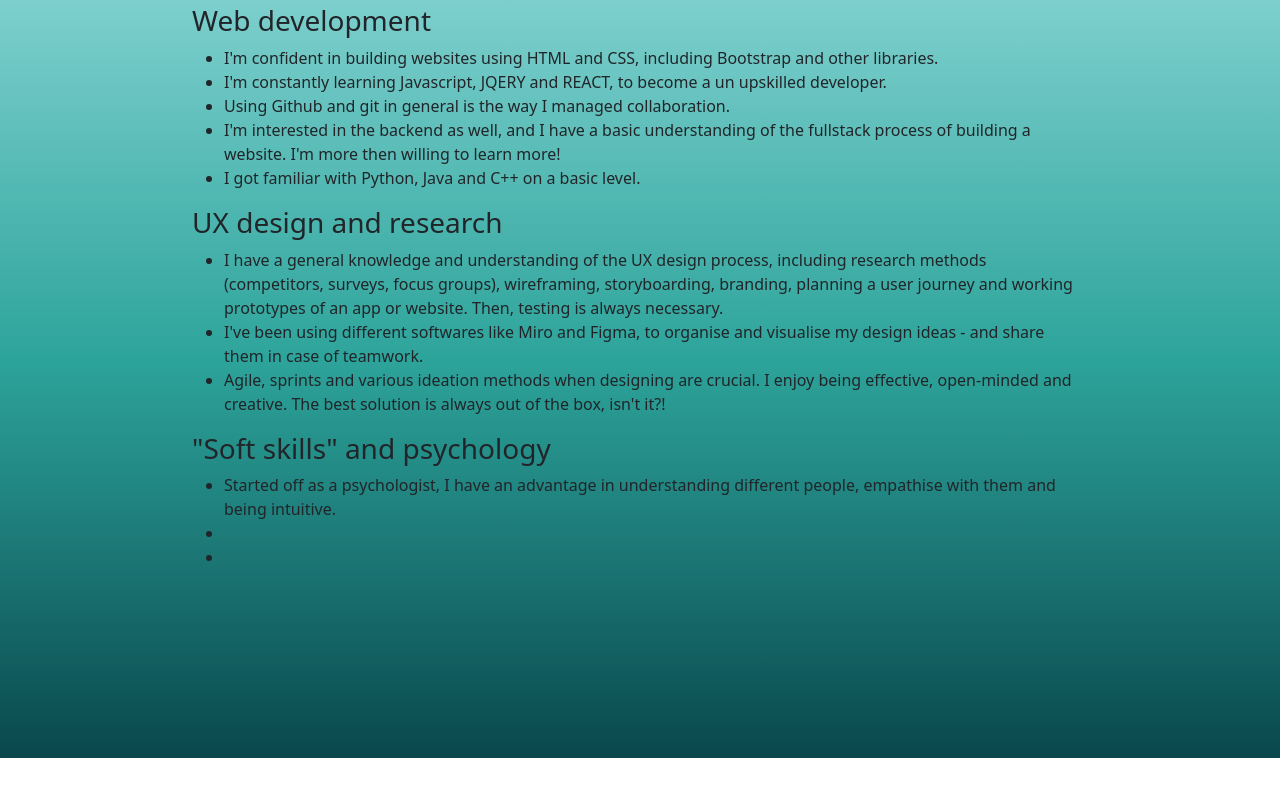
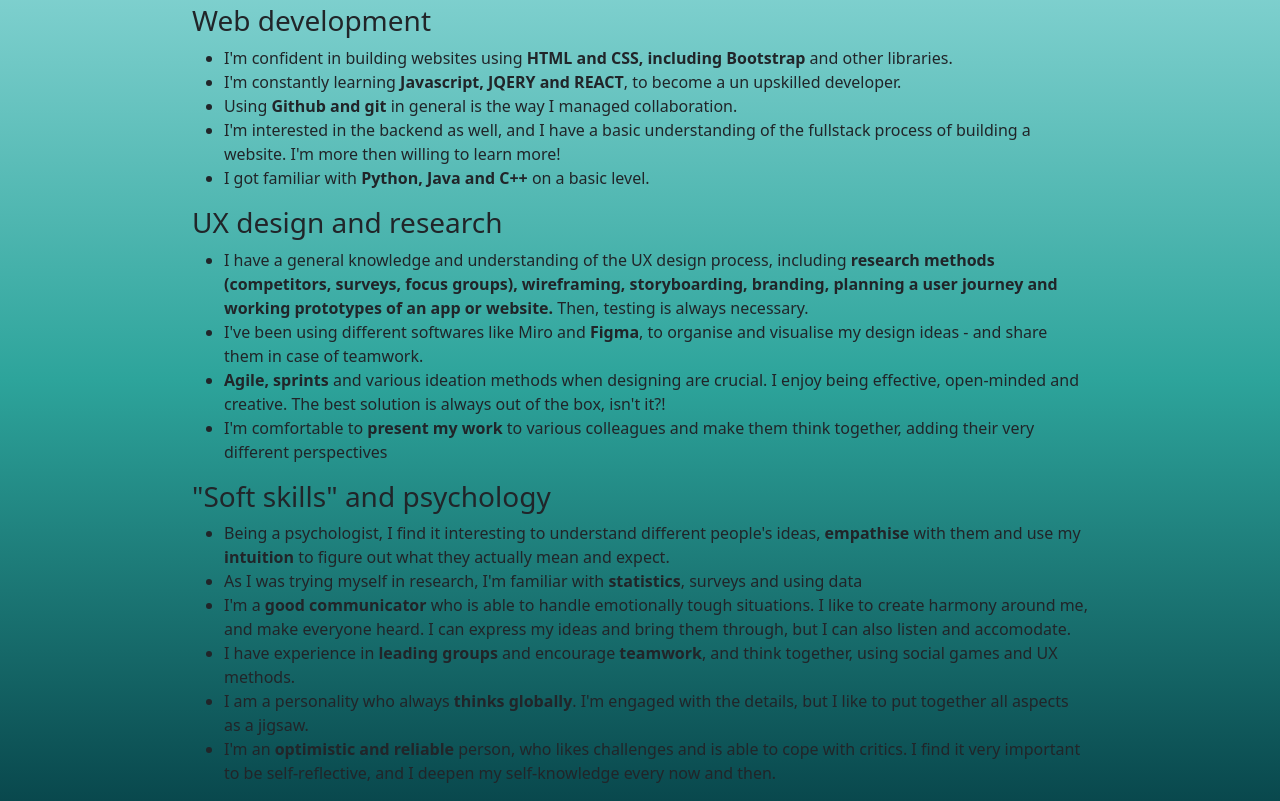
Before and after one commit to rekabro/aboutmyself, a website: page pages/skills.html in a window 1280 px wide. Shown: the part 42-843 px from the top of the page. Before the commit the page ends 800 px from the top, so only its background shows below. Drawn offline with nearby package versions, Linux system fonts and the light colour scheme; files whose address does not match are found by name.

Commit message:
I've been working on additional pages

```diff
--- a/pages/design.css
+++ b/pages/design.css
@@ -1,7 +1,7 @@
 .main-container {
     width: 100vw;
-    height: 100vh;
-    background-image: -webkit-linear-gradient( #10645b, #86d4d3, #2da49b);
+    min-height: 100vh;
+    background-image: -webkit-radial-gradient( #10645b, #86d4d3, #2da49b);
     position: absolute;
     top: 0;
 }
@@ -9,21 +9,36 @@
 h2 {
     font-size: 2.5em;
     margin-left: 10vw;
+    margin-bottom: 0;
 }
 
 .text-wrap {
-    width: 70%;
+    display: flex;
+    justify-content: center;
+    flex-direction: column;
+    width: 80%;
     margin: auto;
 }
 
 h3 {
     font-size: 1.7em;
 }
-/* colour palette:
-------------------------------------
 
-light blue #86d4d3 - rgb(134,212,211)
-turquise #2da49b - rgb(45,164,155)
-dark green #10645b - rgb(16,100,91)
-dark blue #09484d - rgb(9,72,77)
-*/
+p {
+    font-style: normal;
+    margin-top: 2em;
+    text-align: center;
+}
+img {
+    width: 40%;
+    margin: auto;
+}
+
+.video-wrap {
+    display: flex;
+    width: 100%;
+    height: 640px;
+    justify-content: center;
+    position: relative;
+    top: -2em;
+}
--- a/pages/education.css
+++ b/pages/education.css
@@ -1,6 +1,6 @@
 .main-container {
     width: 100vw;
-    height: 100vh;
+    min-height: 100vh;
     background-image: -webkit-linear-gradient( #10645b, #86d4d3, #2da49b);
     position: absolute;
     top: 0;
@@ -19,11 +19,3 @@ h2 {
 h3 {
     font-size: 1.7em;
 }
-/* colour palette:
-------------------------------------
-
-light blue #86d4d3 - rgb(134,212,211)
-turquise #2da49b - rgb(45,164,155)
-dark green #10645b - rgb(16,100,91)
-dark blue #09484d - rgb(9,72,77)
-*/
--- a/pages/skills.css
+++ b/pages/skills.css
@@ -1,6 +1,6 @@
 .main-container {
     width: 100vw;
-    height: 100vh;
+    min-height: 100vh;
     background-image: -webkit-linear-gradient(#86d4d3, #2da49b, #09484d);
     position: absolute;
     top: 0;
@@ -19,11 +19,3 @@ h2 {
 h3 {
     font-size: 1.7em;
 }
-/* colour palette:
-------------------------------------
-
-light blue #86d4d3 - rgb(134,212,211)
-turquise #2da49b - rgb(45,164,155)
-dark green #10645b - rgb(16,100,91)
-dark blue #09484d - rgb(9,72,77)
-*/
--- a/pages/skills.html
+++ b/pages/skills.html
@@ -22,23 +22,27 @@
         <div class="text-wrap">
         <h3>Web development</h3>
         <ul>
-            <li>I'm confident in building websites using HTML and CSS, including Bootstrap and other libraries.</li>
-            <li>I'm constantly learning Javascript, JQERY and REACT, to become a un upskilled developer.</li>
-            <li>Using Github and git in general is the way I managed collaboration.</li>
+            <li>I'm confident in building websites using <strong>HTML and CSS, including Bootstrap</strong> and other libraries.</li>
+            <li>I'm constantly learning <strong>Javascript, JQERY and REACT</strong>, to become a un upskilled developer.</li>
+            <li>Using <strong>Github and git</strong> in general is the way I managed collaboration.</li>
             <li>I'm interested in the backend as well, and I have a basic understanding of the fullstack process of building a website. I'm more then willing to learn more!</li>
-            <li>I got familiar with Python, Java and C++ on a basic level.</li>
+            <li>I got familiar with <strong>Python, Java and C++</strong> on a basic level.</li>
         </ul>
         <h3>UX design and research</h3>
         <ul>
-            <li>I have a general knowledge and understanding of the UX design process, including research methods (competitors, surveys, focus groups), wireframing, storyboarding, branding, planning a user journey and working prototypes of an app or website. Then, testing is always necessary.</li>
-            <li>I've been using different softwares like Miro and Figma, to organise and visualise my design ideas - and share them in case of teamwork.</li>
-            <li>Agile, sprints and various ideation methods when designing are crucial. I enjoy being effective, open-minded and creative. The best solution is always out of the box, isn't it?!</li>
+            <li>I have a general knowledge and understanding of the UX design process, including <strong>research methods (competitors, surveys, focus groups), wireframing, storyboarding, branding, planning a user journey and working prototypes of an app or website.</strong> Then, testing is always necessary.</li>
+            <li>I've been using different softwares like Miro and <strong>Figma</strong>, to organise and visualise my design ideas - and share them in case of teamwork.</li>
+            <li><strong>Agile, sprints</strong> and various ideation methods when designing are crucial. I enjoy being effective, open-minded and creative. The best solution is always out of the box, isn't it?!</li>
+            <li>I'm comfortable to <strong>present my work</strong> to various colleagues and make them think together, adding their very different perspectives</li>
         </ul>
         <h3>"Soft skills" and psychology</h3>
           <ul>
-            <li>Started off as a psychologist, I have an advantage in understanding different people, empathise with them and being intuitive.</li>
-            <li></li>
-            <li></li>
+            <li>Being a psychologist, I find it interesting to understand different people's ideas, <strong>empathise</strong> with them and use my <strong>intuition</strong> to figure out what they actually mean and expect.</li>
+            <li>As I was trying myself in research, I'm familiar with <strong>statistics</strong>, surveys and using data</li>
+            <li>I'm a <strong>good communicator</strong> who is able to handle emotionally tough situations. I like to create harmony around me, and make everyone heard. I can express my ideas and bring them through, but I can also listen and accomodate.</li>
+            <li>I have experience in <strong>leading groups</strong> and encourage <strong>teamwork</strong>, and think together, using social games and UX methods.</li>
+            <li>I am a personality who always <strong>thinks globally</strong>. I'm engaged with the details, but I like to put together all aspects as a jigsaw.</li>
+            <li>I'm an <strong>optimistic and reliable</strong> person, who likes challenges and is able to cope with critics. I find it very important to be self-reflective, and I deepen my self-knowledge every now and then.</li>
         </ul>
     </div>
     </div>
```
Also changed, not shown: pages/design.html (+10 -4 lines), pages/education.html (+11 -12 lines), images/designDiagram.png (added).
